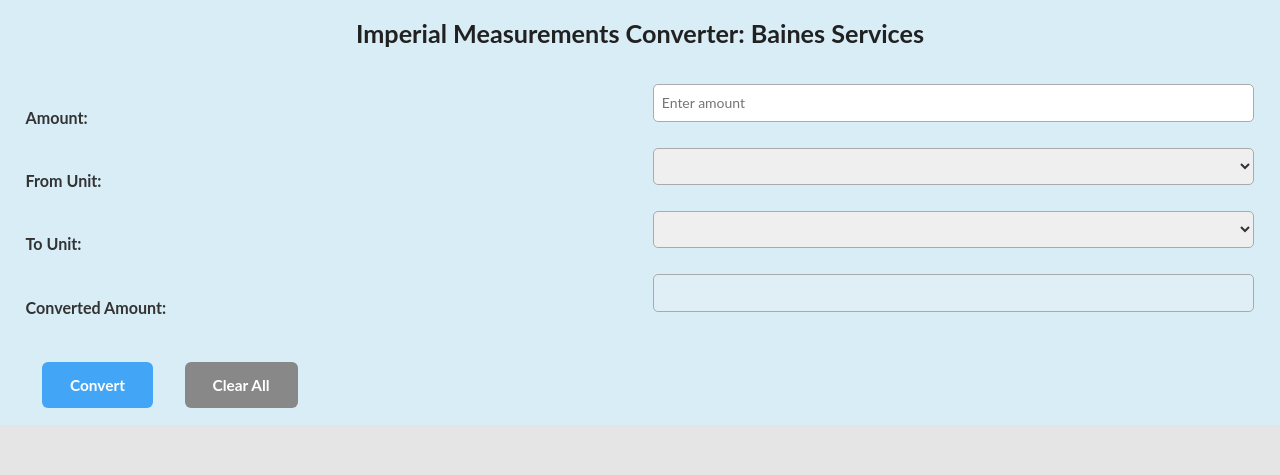
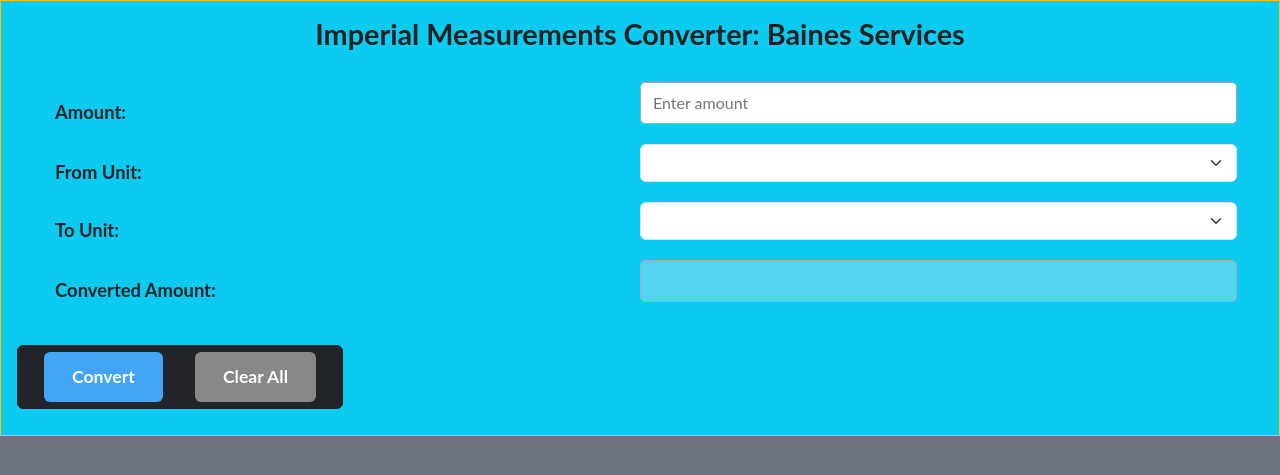
Before and after one commit to cuthbert86/cuthbert86.github.io, a Jekyll site: the page imperial_measurement_system.html, which Jekyll copies as it is, in a window 1280 px wide. Shown: the top 475 px of the page. Built offline with Jekyll 4.4.1, drawn with Linux system fonts in a browser that asks for light colours; nearby versions of some CDN libraries; library files that are not in the unit come from our copies.

Commit message:
Update imperial_measurement_system.html
Signed-off-by: Cuthbert Baines <149163506+cuthbert86@users.noreply.github.com>

```diff
--- a/imperial_measurement_system.html
+++ b/imperial_measurement_system.html
@@ -4,7 +4,7 @@
     <meta charset="UTF-8">
     <title>Imperial Measurements Converter: Baines Services</title>
     <meta name="viewport" content="width=device-width, initial-scale=1">
-    <link rel="stylesheet" href="bootstrap.css">
+    <link rel="stylesheet" href="_includes/bootstrap.css">
     <link rel="stylesheet" href="_includes/_data/js/bootstrap.js">
 
     <style>
```
